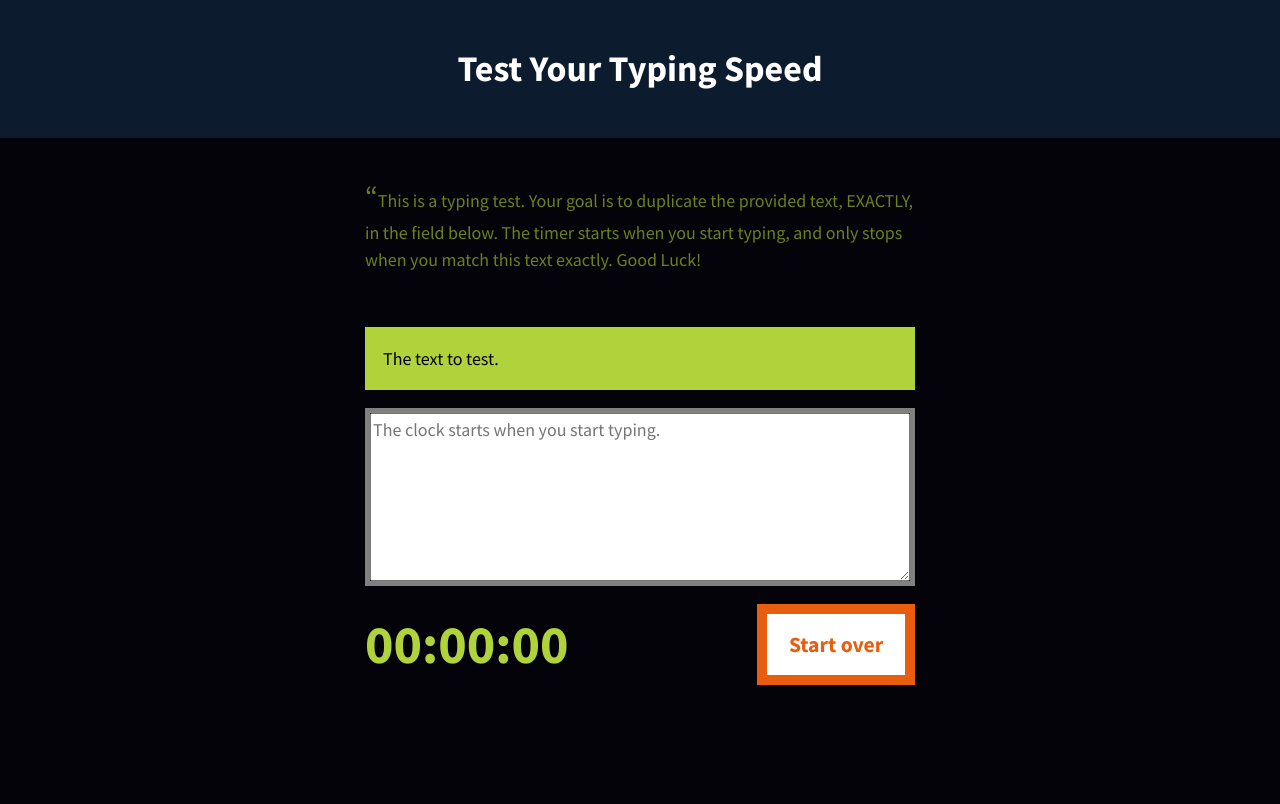
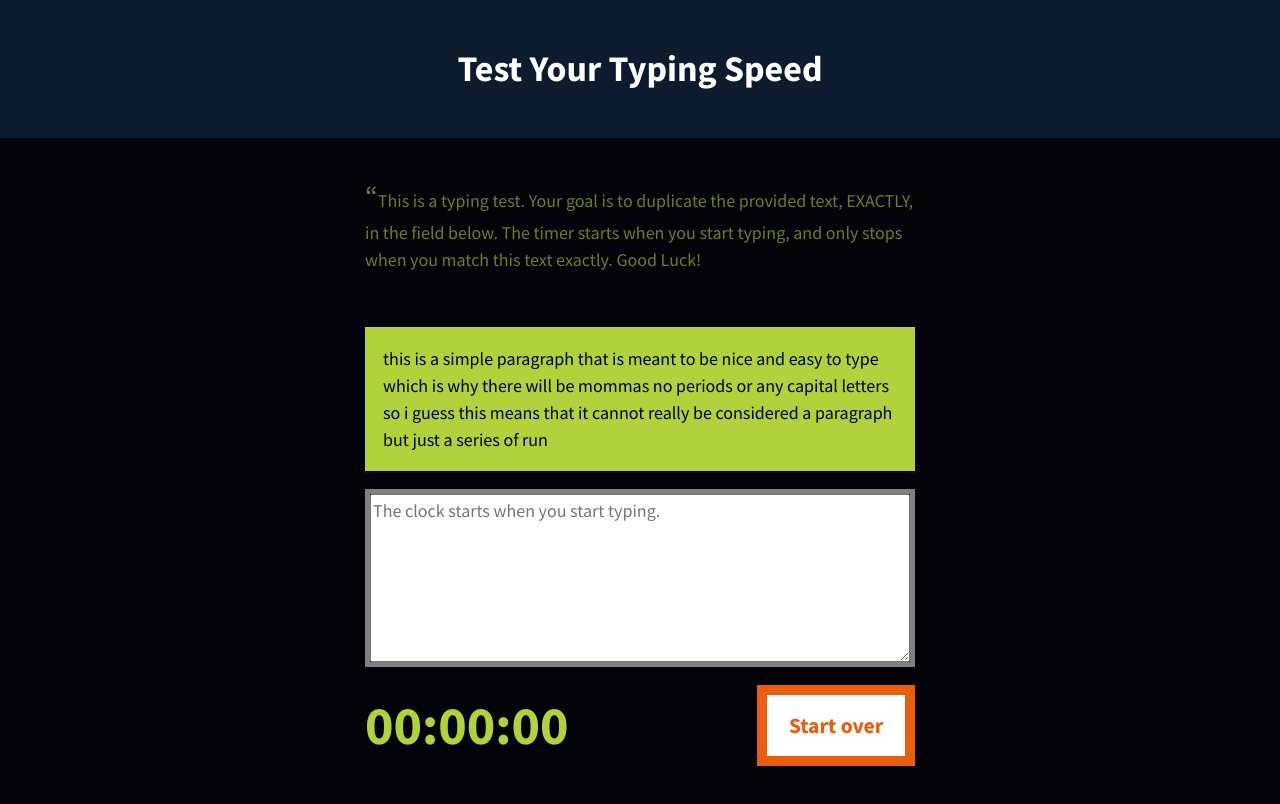
Before and after one commit to tranki1/typing-speed-tester, a plain HTML site: page index.html in a window 1280 px wide. Both pictures are taken after a click on the button "Start over". Drawn offline with Linux system fonts and the light colour scheme.

Commit message:
start over button

```diff
--- a/index.html
+++ b/index.html
@@ -6,7 +6,8 @@
     <meta name="viewport" content="width=device-width, initial-scale=1">
     <title>JS Typing Speed Test</title>
     <script src="script.js" async></script>
-    <link rel="stylesheet" href="//fonts.googleapis.com/css?family=Source+Sans+Pro:400,400i,700,700i,900,900i" type="text/css" media="all">
+    <link rel="stylesheet" href="//fonts.googleapis.com/css?family=Source+Sans+Pro:400,400i,700,700i,900,900i" type="text/css"
+        media="all">
     <link rel="stylesheet" href="style.css">
 </head>
 
@@ -16,16 +17,22 @@
     </header>
     <main class="main">
         <article class="intro">
-            <p>This is a typing test. Your goal is to duplicate the provided text, EXACTLY, in the field below. The timer starts when you start typing, and only stops when you match this text exactly. Good Luck!</p>
-        </article><!-- .intro -->
+            <p>This is a typing test. Your goal is to duplicate the provided text, EXACTLY, in the field below. The timer starts
+                when you start typing, and only stops when you match this text exactly. Good Luck!</p>
+        </article>
+        <!-- .intro -->
         <section class="test-area">
             <div id="origin-text">
-                <p>The text to test.</p>
-            </div><!-- #origin-text -->
+                <p>this is a simple paragraph that is meant to be nice and easy to type which is why there will be mommas no
+                    periods or any capital letters so i guess this means that it cannot really be considered a paragraph
+                    but just a series of run</p>
+            </div>
+            <!-- #origin-text -->
 
             <div class="test-wrapper">
                 <textarea id="test-area" name="textarea" rows="6" placeholder="The clock starts when you start typing."></textarea>
-            </div><!-- .test-wrapper -->
+            </div>
+            <!-- .test-wrapper -->
 
             <div class="meta">
                 <section id="clock">
@@ -33,8 +40,10 @@
                 </section>
 
                 <button id="reset">Start over</button>
-            </div><!-- .meta -->
-        </section><!-- .test-area -->
+            </div>
+            <!-- .meta -->
+        </section>
+        <!-- .test-area -->
     </main>
 
 </body>
--- a/script.js
+++ b/script.js
@@ -57,12 +57,18 @@ function start() {
     timerRunning = true;
     interval = setInterval(runTimer, 10);
   }
-  console.log(textEnteredLength);
 }
 
 // Reset everything:
 function reset() {
-  console.log("reset button clicked");
+  clearInterval(interval);
+  interval = null;
+  timer = [0, 0, 0, 0];
+  timerRunning = false;
+
+  testArea.value = "";
+  theTimer.innerHTML = "00:00:00";
+  testWrapper.style.borderColor = "grey";
 }
 
 // Event listeners for keyboard input and the reset button:
```
